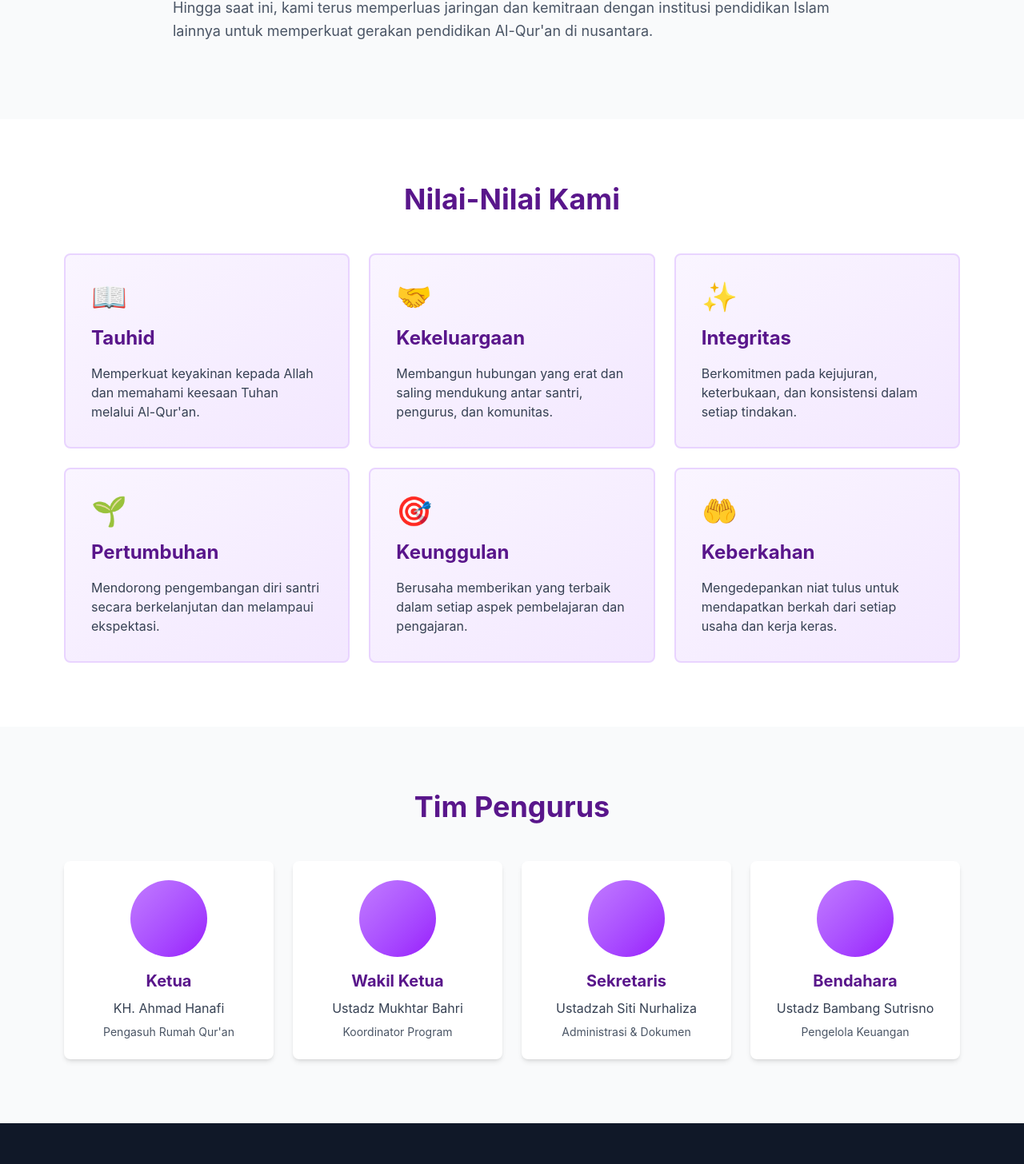
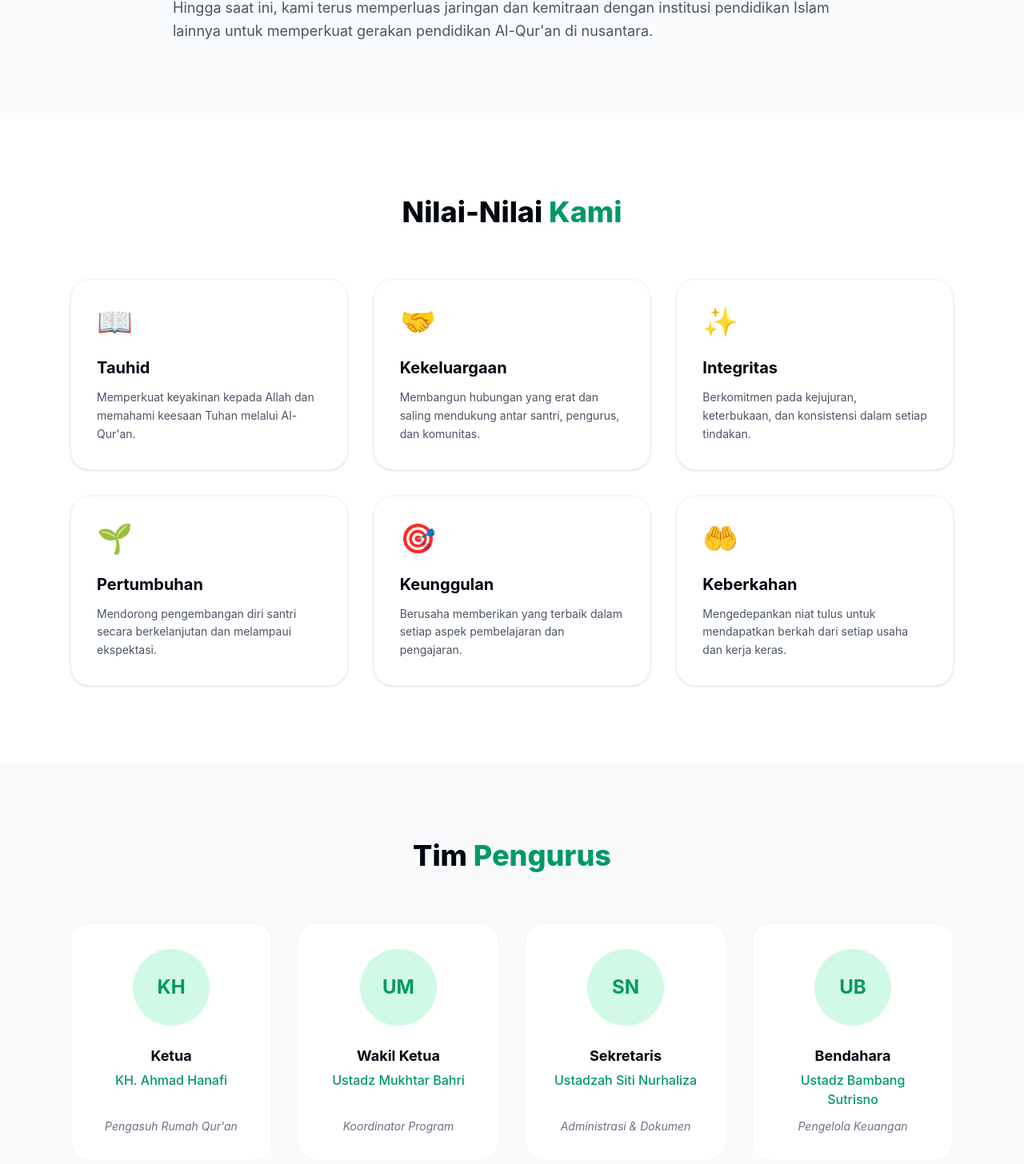
Before and after one commit to kokoy13/jannatu-adnin-frontend, a React (Vite) app in the folder jannatuadnin-frontend/: page /tentangkami in a window 1280 px wide. Shown: the part 1749-3205 px from the top of the page at 80% size. Built offline with nearby package versions, Linux system fonts and the light colour scheme.

Commit message:
redesain value section dan team section - About

```diff
--- a/jannatuadnin-frontend/src/pages/About.jsx
+++ b/jannatuadnin-frontend/src/pages/About.jsx
@@ -105,87 +105,109 @@ const About = () => {
             </section>
 
             {/* <!-- Values Section --> */}
-            <section className="py-20 bg-white">
-                <div className="max-w-6xl mx-auto px-4">
-                    <h2 className="text-4xl font-bold text-center text-purple-900 mb-12">Nilai-Nilai Kami</h2>
+            <section className="py-24 bg-white">
+                <div className="max-w-6xl mx-auto px-6">
+                    <h2 className="text-3xl md:text-4xl font-extrabold text-gray-950 text-center mb-16">
+                        Nilai-Nilai <span className="text-emerald-600">Kami</span>
+                    </h2>
 
-                    <div className="grid grid-cols-1 md:grid-cols-2 lg:grid-cols-3 gap-6">
-                        <div className="bg-gradient-to-br from-purple-50 to-purple-100 p-8 rounded-lg border-2 border-purple-200">
-                            <div className="text-4xl mb-4">📖</div>
-                            <h3 className="text-2xl font-bold text-purple-900 mb-4">Tauhid</h3>
-                            <p className="text-gray-700">Memperkuat keyakinan kepada Allah dan memahami keesaan Tuhan melalui Al-Qur'an.</p>
+                    <div className="grid grid-cols-1 md:grid-cols-2 lg:grid-cols-3 gap-8">
+
+                        {/* Tauhid */}
+                        <div className="group p-8 rounded-3xl bg-white border border-gray-100 shadow-sm transition-all duration-300 hover:shadow-xl hover:shadow-emerald-950/5 hover:-translate-y-2 hover:border-emerald-100">
+                            <div className="text-4xl mb-6">📖</div>
+                            <h3 className="text-xl font-bold text-gray-950 mb-3">Tauhid</h3>
+                            <p className="text-gray-600 leading-relaxed text-sm">Memperkuat keyakinan kepada Allah dan memahami keesaan Tuhan melalui Al-Qur'an.</p>
                         </div>
 
-                        <div className="bg-gradient-to-br from-purple-50 to-purple-100 p-8 rounded-lg border-2 border-purple-200">
-                            <div className="text-4xl mb-4">🤝</div>
-                            <h3 className="text-2xl font-bold text-purple-900 mb-4">Kekeluargaan</h3>
-                            <p className="text-gray-700">Membangun hubungan yang erat dan saling mendukung antar santri, pengurus, dan komunitas.</p>
+                        {/* Kekeluargaan */}
+                        <div className="group p-8 rounded-3xl bg-white border border-gray-100 shadow-sm transition-all duration-300 hover:shadow-xl hover:shadow-emerald-950/5 hover:-translate-y-2 hover:border-emerald-100">
+                            <div className="text-4xl mb-6">🤝</div>
+                            <h3 className="text-xl font-bold text-gray-950 mb-3">Kekeluargaan</h3>
+                            <p className="text-gray-600 leading-relaxed text-sm">Membangun hubungan yang erat dan saling mendukung antar santri, pengurus, dan komunitas.</p>
                         </div>
 
-                        <div className="bg-gradient-to-br from-purple-50 to-purple-100 p-8 rounded-lg border-2 border-purple-200">
-                            <div className="text-4xl mb-4">✨</div>
-                            <h3 className="text-2xl font-bold text-purple-900 mb-4">Integritas</h3>
-                            <p className="text-gray-700">Berkomitmen pada kejujuran, keterbukaan, dan konsistensi dalam setiap tindakan.</p>
+                        {/* Integritas */}
+                        <div className="group p-8 rounded-3xl bg-white border border-gray-100 shadow-sm transition-all duration-300 hover:shadow-xl hover:shadow-emerald-950/5 hover:-translate-y-2 hover:border-emerald-100">
+                            <div className="text-4xl mb-6">✨</div>
+                            <h3 className="text-xl font-bold text-gray-950 mb-3">Integritas</h3>
+                            <p className="text-gray-600 leading-relaxed text-sm">Berkomitmen pada kejujuran, keterbukaan, dan konsistensi dalam setiap tindakan.</p>
                         </div>
 
-                        <div className="bg-gradient-to-br from-purple-50 to-purple-100 p-8 rounded-lg border-2 border-purple-200">
-                            <div className="text-4xl mb-4">🌱</div>
-                            <h3 className="text-2xl font-bold text-purple-900 mb-4">Pertumbuhan</h3>
-                            <p className="text-gray-700">Mendorong pengembangan diri santri secara berkelanjutan dan melampaui ekspektasi.</p>
+                        {/* Pertumbuhan */}
+                        <div className="group p-8 rounded-3xl bg-white border border-gray-100 shadow-sm transition-all duration-300 hover:shadow-xl hover:shadow-emerald-950/5 hover:-translate-y-2 hover:border-emerald-100">
+                            <div className="text-4xl mb-6">🌱</div>
+                            <h3 className="text-xl font-bold text-gray-950 mb-3">Pertumbuhan</h3>
+                            <p className="text-gray-600 leading-relaxed text-sm">Mendorong pengembangan diri santri secara berkelanjutan dan melampaui ekspektasi.</p>
                         </div>
 
-                        <div className="bg-gradient-to-br from-purple-50 to-purple-100 p-8 rounded-lg border-2 border-purple-200">
-                            <div className="text-4xl mb-4">🎯</div>
-                            <h3 className="text-2xl font-bold text-purple-900 mb-4">Keunggulan</h3>
-                            <p className="text-gray-700">Berusaha memberikan yang terbaik dalam setiap aspek pembelajaran dan pengajaran.</p>
+                        {/* Keunggulan */}
+                        <div className="group p-8 rounded-3xl bg-white border border-gray-100 shadow-sm transition-all duration-300 hover:shadow-xl hover:shadow-emerald-950/5 hover:-translate-y-2 hover:border-emerald-100">
+                            <div className="text-4xl mb-6">🎯</div>
+                            <h3 className="text-xl font-bold text-gray-950 mb-3">Keunggulan</h3>
+                            <p className="text-gray-600 leading-relaxed text-sm">Berusaha memberikan yang terbaik dalam setiap aspek pembelajaran dan pengajaran.</p>
                         </div>
 
-                        <div className="bg-gradient-to-br from-purple-50 to-purple-100 p-8 rounded-lg border-2 border-purple-200">
-                            <div className="text-4xl mb-4">🤲</div>
-                            <h3 className="text-2xl font-bold text-purple-900 mb-4">Keberkahan</h3>
-                            <p className="text-gray-700">Mengedepankan niat tulus untuk mendapatkan berkah dari setiap usaha dan kerja keras.</p>
+                        {/* Keberkahan */}
+                        <div className="group p-8 rounded-3xl bg-white border border-gray-100 shadow-sm transition-all duration-300 hover:shadow-xl hover:shadow-emerald-950/5 hover:-translate-y-2 hover:border-emerald-100">
+                            <div className="text-4xl mb-6">🤲</div>
+                            <h3 className="text-xl font-bold text-gray-950 mb-3">Keberkahan</h3>
+                            <p className="text-gray-600 leading-relaxed text-sm">Mengedepankan niat tulus untuk mendapatkan berkah dari setiap usaha dan kerja keras.</p>
                         </div>
+
                     </div>
                 </div>
             </section>
 
             {/* <!-- Team Section --> */}
-            <section className="py-20 bg-gray-50">
-                <div className="max-w-6xl mx-auto px-4">
-                    <h2 className="text-4xl font-bold text-center text-purple-900 mb-12">Tim Pengurus</h2>
+            <section className="py-24 bg-gray-50">
+                <div className="max-w-6xl mx-auto px-6">
+                    <h2 className="text-3xl md:text-4xl font-extrabold text-gray-950 text-center mb-16">
+                        Tim <span className="text-emerald-600">Pengurus</span>
+                    </h2>
 
-                    <div className="grid grid-cols-1 md:grid-cols-2 lg:grid-cols-4 gap-6">
-                        <div className="bg-white rounded-lg shadow-md p-6 text-center hover:shadow-lg transition">
-                            <div className="bg-gradient-to-br from-purple-400 to-purple-600 w-24 h-24 mx-auto rounded-full mb-4"></div>
-                            <h3 className="text-xl font-bold text-purple-900 mb-2">Ketua</h3>
-                            <p className="text-gray-700 mb-2">KH. Ahmad Hanafi</p>
-                            <p className="text-sm text-gray-600">Pengasuh Rumah Qur'an</p>
+                    <div className="grid grid-cols-1 md:grid-cols-2 lg:grid-cols-4 gap-8">
+
+                        {/* Contoh 1: Ketua */}
+                        <div className="bg-white p-8 rounded-3xl border border-gray-100 text-center flex flex-col h-full transition-all duration-300 hover:shadow-xl hover:shadow-emerald-950/5 hover:-translate-y-2 hover:border-emerald-100">
+                            <div className="w-24 h-24 mx-auto bg-emerald-100 rounded-full mb-6 flex items-center justify-center text-emerald-600 font-bold text-2xl">KH</div>
+                            <h3 className="text-lg font-bold text-gray-950 mb-1">Ketua</h3>
+                            <p className="text-emerald-600 font-medium mb-3">KH. Ahmad Hanafi</p>
+
+                            {/* mt-auto akan mendorong elemen ini ke bawah */}
+                            <p className="mt-auto text-sm text-gray-500 italic">Pengasuh Rumah Qur'an</p>
                         </div>
 
-                        <div className="bg-white rounded-lg shadow-md p-6 text-center hover:shadow-lg transition">
-                            <div className="bg-gradient-to-br from-purple-400 to-purple-600 w-24 h-24 mx-auto rounded-full mb-4"></div>
-                            <h3 className="text-xl font-bold text-purple-900 mb-2">Wakil Ketua</h3>
-                            <p className="text-gray-700 mb-2">Ustadz Mukhtar Bahri</p>
-                            <p className="text-sm text-gray-600">Koordinator Program</p>
+                        {/* Contoh 2: Wakil Ketua */}
+                        <div className="bg-white p-8 rounded-3xl border border-gray-100 text-center flex flex-col h-full transition-all duration-300 hover:shadow-xl hover:shadow-emerald-950/5 hover:-translate-y-2 hover:border-emerald-100">
+                            <div className="w-24 h-24 mx-auto bg-emerald-100 rounded-full mb-6 flex items-center justify-center text-emerald-600 font-bold text-2xl">UM</div>
+                            <h3 className="text-lg font-bold text-gray-950 mb-1">Wakil Ketua</h3>
+                            <p className="text-emerald-600 font-medium mb-3">Ustadz Mukhtar Bahri</p>
+
+                            <p className="mt-auto text-sm text-gray-500 italic">Koordinator Program</p>
                         </div>
 
-                        <div className="bg-white rounded-lg shadow-md p-6 text-center hover:shadow-lg transition">
-                            <div className="bg-gradient-to-br from-purple-400 to-purple-600 w-24 h-24 mx-auto rounded-full mb-4"></div>
-                            <h3 className="text-xl font-bold text-purple-900 mb-2">Sekretaris</h3>
-                            <p className="text-gray-700 mb-2">Ustadzah Siti Nurhaliza</p>
-                            <p className="text-sm text-gray-600">Administrasi & Dokumen</p>
+                        {/* Contoh 3: Sekretaris */}
+                        <div className="bg-white p-8 rounded-3xl border border-gray-100 text-center flex flex-col h-full transition-all duration-300 hover:shadow-xl hover:shadow-emerald-950/5 hover:-translate-y-2 hover:border-emerald-100">
+                            <div className="w-24 h-24 mx-auto bg-emerald-100 rounded-full mb-6 flex items-center justify-center text-emerald-600 font-bold text-2xl">SN</div>
+                            <h3 className="text-lg font-bold text-gray-950 mb-1">Sekretaris</h3>
+                            <p className="text-emerald-600 font-medium mb-3">Ustadzah Siti Nurhaliza</p>
+
+                            <p className="mt-auto text-sm text-gray-500 italic">Administrasi & Dokumen</p>
                         </div>
 
-                        <div className="bg-white rounded-lg shadow-md p-6 text-center hover:shadow-lg transition">
-                            <div className="bg-gradient-to-br from-purple-400 to-purple-600 w-24 h-24 mx-auto rounded-full mb-4"></div>
-                            <h3 className="text-xl font-bold text-purple-900 mb-2">Bendahara</h3>
-                            <p className="text-gray-700 mb-2">Ustadz Bambang Sutrisno</p>
-                            <p className="text-sm text-gray-600">Pengelola Keuangan</p>
+                        {/* Contoh 4: Bendahara */}
+                        <div className="bg-white p-8 rounded-3xl border border-gray-100 text-center flex flex-col h-full transition-all duration-300 hover:shadow-xl hover:shadow-emerald-950/5 hover:-translate-y-2 hover:border-emerald-100">
+                            <div className="w-24 h-24 mx-auto bg-emerald-100 rounded-full mb-6 flex items-center justify-center text-emerald-600 font-bold text-2xl">UB</div>
+                            <h3 className="text-lg font-bold text-gray-950 mb-1">Bendahara</h3>
+                            <p className="text-emerald-600 font-medium mb-3">Ustadz Bambang Sutrisno</p>
+
+                            <p className="mt-auto text-sm text-gray-500 italic">Pengelola Keuangan</p>
                         </div>
+
                     </div>
                 </div>
             </section>
-
             {/* <!-- Footer --> */}
             <Footer></Footer>
         </div>
```
